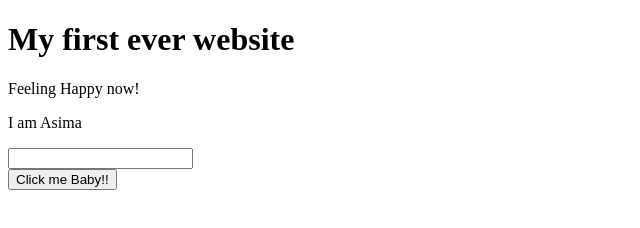
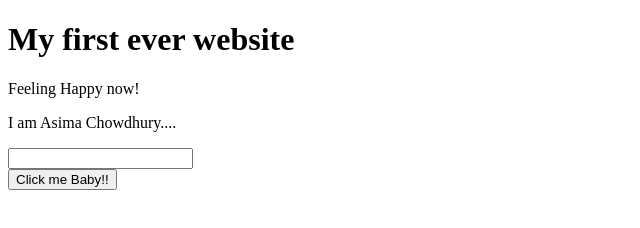
Before and after one commit to asima-chowdhury/my-first-website, a plain HTML site: page index.html in a window 1280 px wide. Shown: the full height of the page, 0-640 px from the left. Drawn offline with Linux system fonts and the light colour scheme.

Commit message:
text updated

```diff
--- a/index.html
+++ b/index.html
@@ -8,7 +8,7 @@
 <body>
     <h1>My first ever website</h1>
     <p>Feeling Happy now!</p>
-    <p>I am Asima</p>
+    <p>I am Asima Chowdhury....</p>
     <input type="text">
     <br>
     <button>Click me Baby!!</button>
```
